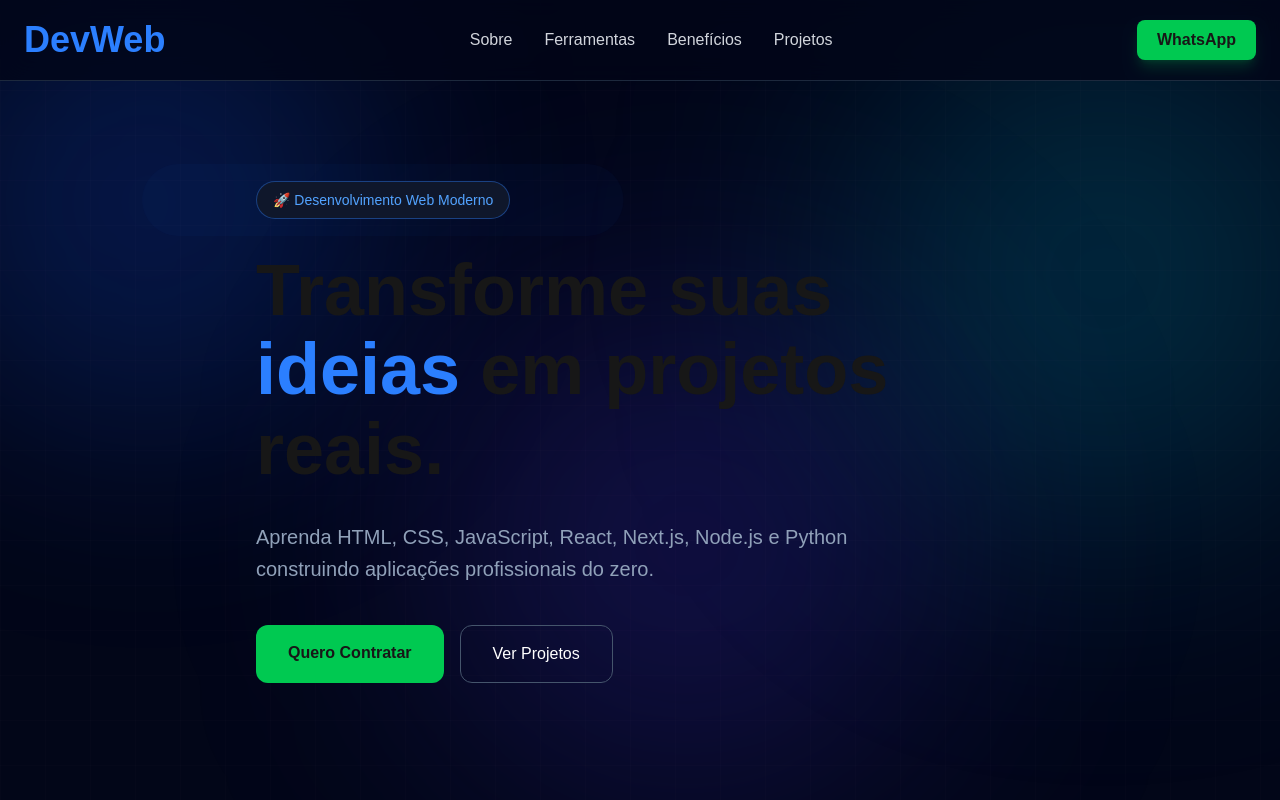
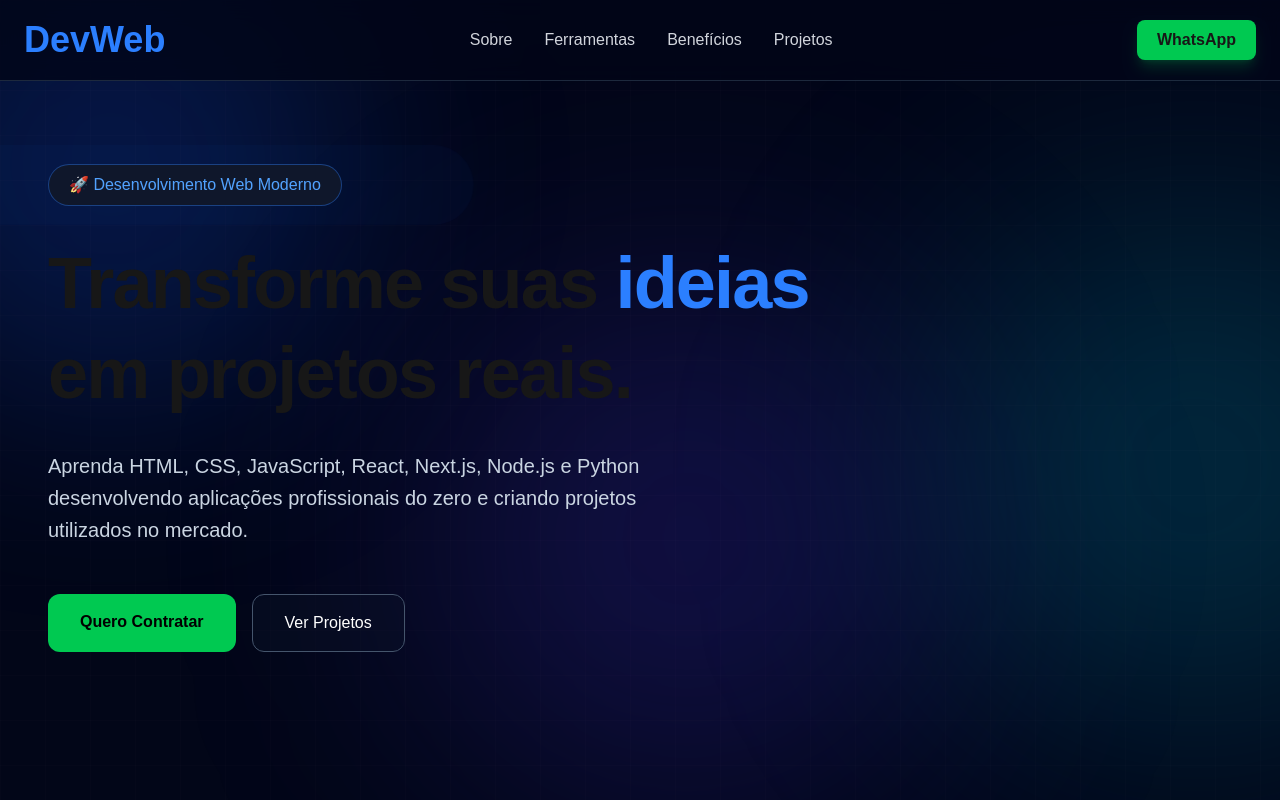
Before and after one commit to JoaoPaulo0918/PortifolioAtualizado, a Next.js app: page / in a window 1280 px wide. Shown: the top 800 px of the page. Built offline with nearby package versions, Linux system fonts and the light colour scheme.

Commit message:
Atualizando layout

```diff
--- a/components/Hero.tsx
+++ b/components/Hero.tsx
@@ -2,60 +2,66 @@ export default function Hero() {
   return (
     <section
       id="inicio"
-      className="relative min-h-screen flex items-center overflow-hidden bg-slate-950"
+      className="relative min-h-screen overflow-hidden bg-slate-950 flex items-center pt-24 pb-20"
     >
-      {/* Grid de fundo */}
+      {/* Grid */}
       <div className="absolute inset-0 bg-grid opacity-20"></div>
 
       {/* Aurora */}
-      <div className="absolute -top-20 -left-20 w-72 h-72 md:w-[500px] md:h-[500px] bg-blue-600/20 rounded-full blur-[120px] animate-blob"></div>
+      <div className="absolute inset-0 overflow-hidden pointer-events-none">
 
-      <div className="absolute top-20 right-0 w-72 h-72 md:w-[450px] md:h-[450px] bg-cyan-500/20 rounded-full blur-[120px] animate-blob animation-delay-2000"></div>
+        <div className="absolute -top-32 -left-32 w-80 h-80 md:w-[520px] md:h-[520px] rounded-full bg-blue-600/20 blur-[120px] animate-blob"></div>
 
-      <div className="absolute bottom-0 left-1/2 -translate-x-1/2 w-72 h-72 md:w-[450px] md:h-[450px] bg-indigo-600/20 rounded-full blur-[120px] animate-blob animation-delay-4000"></div>
+        <div className="absolute top-1/3 -right-24 w-72 h-72 md:w-[460px] md:h-[460px] rounded-full bg-cyan-500/20 blur-[120px] animate-blob animation-delay-2000"></div>
+
+        <div className="absolute bottom-0 left-1/2 -translate-x-1/2 w-72 h-72 md:w-[460px] md:h-[460px] rounded-full bg-indigo-600/20 blur-[120px] animate-blob animation-delay-4000"></div>
+
+      </div>
 
       {/* Conteúdo */}
-      <div className="relative z-10 w-full max-w-7xl mx-auto px-6">
+      <div className="relative z-10 w-full max-w-7xl mx-auto px-5 sm:px-8 lg:px-12">
 
-        <div className="max-w-3xl mx-auto pt-32 pb-16 text-center lg:text-left">
+        <div className="max-w-3xl mx-auto lg:mx-0 text-center lg:text-left">
 
           {/* Badge */}
           <div className="relative inline-flex mb-8">
 
             <span className="absolute inset-0 rounded-full bg-blue-500/30 animate-ping"></span>
 
-            <span className="relative px-4 py-2 rounded-full bg-slate-900 border border-blue-500/40 text-blue-400 text-sm">
+            <span className="relative px-5 py-2 rounded-full border border-blue-500/40 bg-slate-900 text-blue-400 text-sm sm:text-base font-medium">
               🚀 Desenvolvimento Web Moderno
             </span>
 
           </div>
 
           {/* Título */}
-          <h1 className="text-3xl sm:text-5xl lg:text-7xl font-extrabold leading-tight sm:leading-tight lg:leading-[1.1]">
-            Transforme suas
-            <span className="text-blue-500"> ideias </span>
+          <h1 className="font-extrabold tracking-tight leading-tight text-4xl sm:text-5xl md:text-6xl lg:text-7xl">
+            Transforme suas{" "}
+            <span className="text-blue-500">ideias</span>
+            <br />
             em projetos reais.
           </h1>
 
           {/* Texto */}
-          <p className="text-slate-400 text-base sm:text-lg lg:text-xl mt-8 max-w-2xl leading-8 mx-auto lg:mx-0">
+          <p className="mt-8 max-w-2xl mx-auto lg:mx-0 text-slate-300 text-lg md:text-xl leading-8">
             Aprenda HTML, CSS, JavaScript, React, Next.js, Node.js e Python
-            construindo aplicações profissionais do zero.
+            desenvolvendo aplicações profissionais do zero e criando projetos
+            utilizados no mercado.
           </p>
 
           {/* Botões */}
-          <div className="mt-10 flex flex-col sm:flex-row gap-4 w-full sm:w-auto">
+          <div className="mt-12 flex flex-col sm:flex-row gap-4 justify-center lg:justify-start">
 
             <a
               href="https://wa.me/5599999999999"
-              className="w-full sm:w-auto px-8 py-4 rounded-xl bg-green-500 font-semibold transition-all duration-300 hover:bg-green-600 hover:scale-105 hover:shadow-[0_0_30px_rgba(34,197,94,.6)]"
+              className="w-full sm:w-auto px-8 py-4 rounded-xl bg-green-500 font-semibold text-black transition-all duration-300 hover:bg-green-600 hover:scale-105 hover:shadow-[0_0_30px_rgba(34,197,94,.5)]"
             >
               Quero Contratar
             </a>
 
             <a
               href="#projetos"
-              className="w-full sm:w-auto px-8 py-4 rounded-xl border border-slate-600 text-white hover:border-blue-500 hover:bg-slate-900 transition-all duration-300 hover:scale-105"
+              className="w-full sm:w-auto px-8 py-4 rounded-xl border border-slate-600 bg-slate-900/30 text-white transition-all duration-300 hover:border-blue-500 hover:bg-slate-900 hover:scale-105"
             >
               Ver Projetos
             </a>
```
